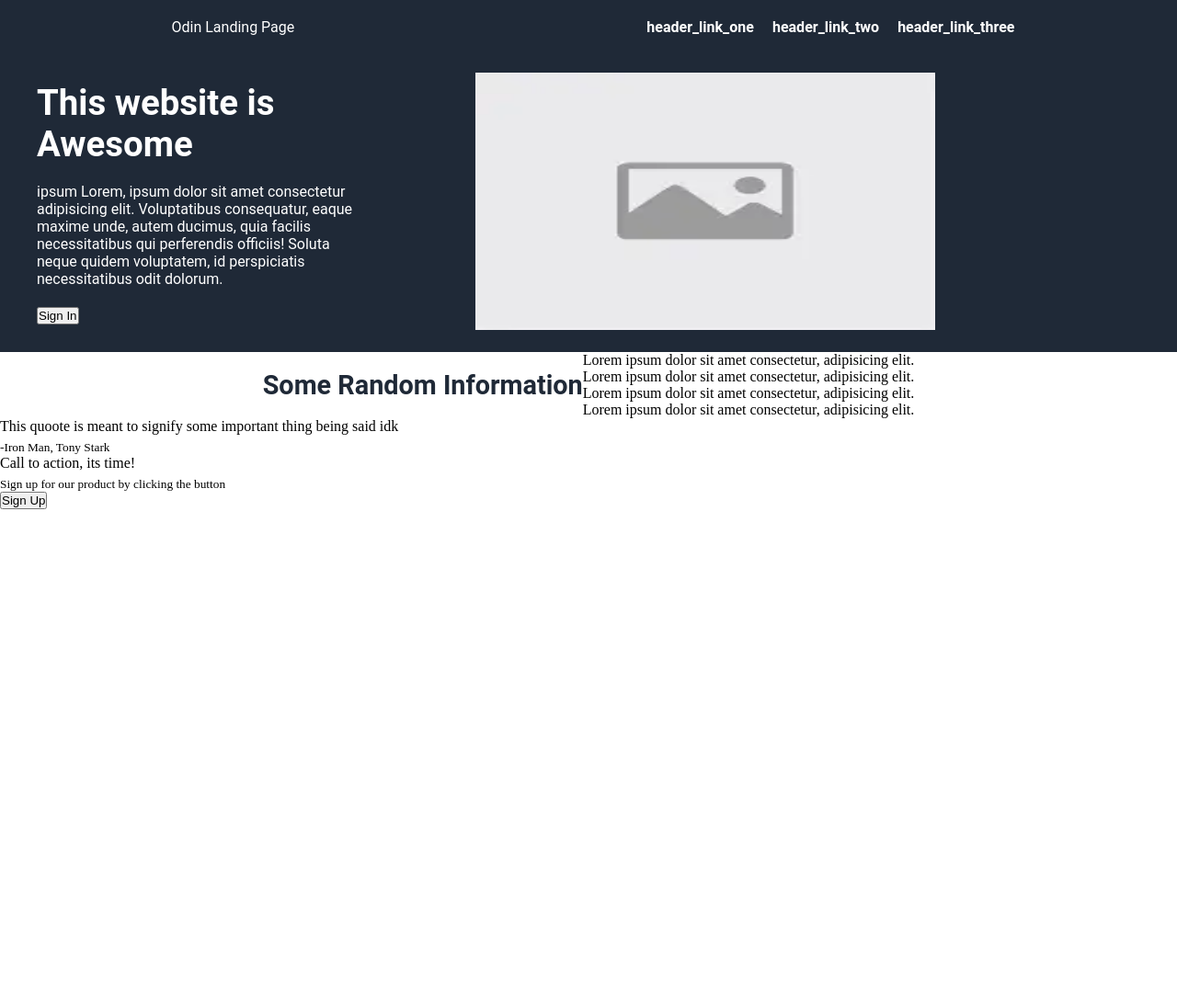
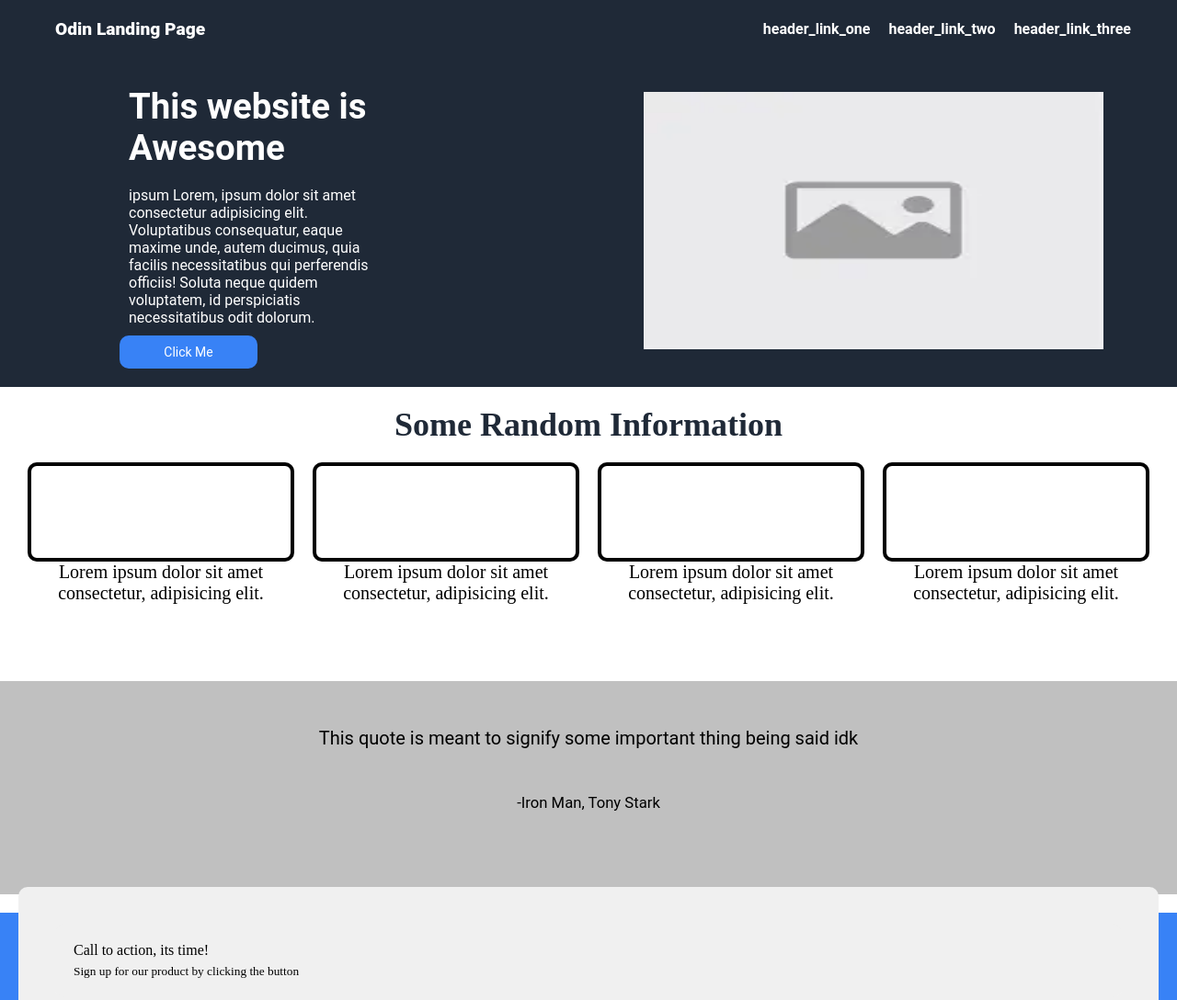
Before and after one commit to LeGoober/OdinProject-The_Landing_Page_Project, a plain HTML site: page index.html in a window 1280 px wide. Shown: the top 1088 px of the page at 92% size. Before the commit the page ends 800 px from the top, so only its background shows below. Drawn offline with Linux system fonts and the light colour scheme.

Commit message:
Continued on working on the progression of the landing page and made substantial progress with teh layout and configuration of the HTML and CSS elements

```diff
--- a/index.html
+++ b/index.html
@@ -39,9 +39,7 @@
                             Soluta neque quidem voluptatem, id perspiciatis necessitatibus odit dolorum.
                         </p>
                     </div>
-                    <div class="header-button">
-                        <input type="button" value="Sign In" onclick="alert('Button Clicked')" />
-                    </div>
+                        <button class="header-button">Click Me</button>
                 </div>
 
                 <div class="header-item-two">
@@ -60,31 +58,29 @@
         - paragraphs under the flex items
     ***************************************     -->
     <div class="random-information-container">
-        <div class="container-heading">
-            <h2>Some Random Information</h2>
-        </div>
+        <div class="container-heading">Some Random Information</div>
         <div class="flex-item-container">
-            <div class="flex-items one">
-                <div class="flex-items"></div>
-                <div class="flex-items text">
+            <div class="flex-item">
+                <div class="display-flex-item"></div>
+                <div class="display-flex-text">
                     Lorem ipsum dolor sit amet consectetur, adipisicing elit.
                 </div>
             </div>
-            <div class="flex-items two">
-                <div class="flex-items"></div>
-                <div class="flex-items text">
+            <div class="flex-item">
+                <div class="display-flex-item"></div>
+                <div class="display-flex-text">
                     Lorem ipsum dolor sit amet consectetur, adipisicing elit.
                 </div>
             </div>
-            <div class="flex-items three">
-                <div class="flex-items"></div>
-                <div class="flex-items text">
+            <div class="flex-item">
+                <div class="display-flex-item"></div>
+                <div class="display-flex-text">
                     Lorem ipsum dolor sit amet consectetur, adipisicing elit.
                 </div>
             </div>
-            <div class="flex-items four">
-                <div class="flex-items"></div>
-                <div class="flex-items text">
+            <div class="flex-item">
+                <div class="display-flex-item"></div>
+                <div class="display-flex-text">
                     Lorem ipsum dolor sit amet consectetur, adipisicing elit.
                 </div>
             </div>
@@ -98,10 +94,29 @@
         made the quote
     ***************************************     -->
     <div class="quote-container">
-        <div class="quote item">
-            <p>This quoote is meant to signify some important thing being said idk</p>
-            <div class="quote item-text">
+        <div class="quote-item-text">
+            <p>This quote is meant to signify some important thing being said idk</p>
+            <div class="quote-item">
                 <p><sub>-Iron Man, Tony Stark</sub></p>
+            </div>
+        </div>
+    </div>
+
+
+    <!-- ***************************************
+        SETTING THE CONTENT OF THE BOTTOM SECTION
+        - 1 Quote placed in the center of the container
+        - some subtext placed to highlight the person who
+        made the quote
+    ***************************************     -->
+    <div class="bottom-container">
+        <div class="bottom-item">
+            <div class="bottom-item text">
+                <p>Call to action, its time!</p>
+                <p><sub>Sign up for our product by clicking the button</sub></p>
+            </div>
+            <div class="bottom-item button">
+                <input type="button" value="Sign Up" onclick="alert('User successfully signed up')" />
             </div>
         </div>
     </div>
@@ -115,10 +130,6 @@
     <footer>
         <div class="footer-container">
             <div class="footer-item">
-                <div class="footer-item text">
-                    <p>Call to action, its time!</p>
-                    <p><sub>Sign up for our product by clicking the button</sub></p>
-                </div>
                 <div class="footer-item button">
                     <input type="button" value="Sign Up" onclick="alert('User successfully signed up')" />
                 </div>
--- a/styles.css
+++ b/styles.css
@@ -1,9 +1,3 @@
-* {
-    margin: 0;
-    padding: 0;
-    box-sizing: border-box;
-}
-
 /* *************************
     HEADER SYTLING CONFIGURATION
     - header-container
@@ -49,14 +43,36 @@ header {
     STYLING FOR THE NAVIGATION CONTAINER
 ************************* */
 
+* {
+    margin: 0;
+    padding: 0;
+    box-sizing: border-box;
+}
 
 .header-container {
     background-color: #1F2937;
     color: #fff;
+    display: flex;
+    flex-direction: column;
+}
+
+.navigation-container {
+    display: flex;
+    justify-content: space-between;
+    align-items: center;
+    padding: 10px 0;
+    gap: 10px;
+    flex-direction: row;
+    font-family: 'Roboto', sans-serif;
+
 }
 
 .logo-container {
     padding: 10px;
+    margin-left: 50px;
+    font-weight: 900;
+    font-size: larger;
+    font-family: 'Roboto', sans-serif;
 }
 
 .header-links {
@@ -64,18 +80,10 @@ header {
     gap: 20px;
     text-decoration: none;
     font-weight: bold;
+    margin-right: 50px;
 }
 
-.navigation-container {
-    display: flex;
-    justify-content: space-around;
-    align-items: center;
-    padding: 10px 0;
-    gap: 20px;
-    flex-direction: row;
-    font-family: 'Roboto', sans-serif;
 
-}
 
 /* *************************
     STYLING FOR THE HEADER CONTAINER
@@ -87,7 +95,8 @@ header {
     /* for horizontal spacing */
     align-items: center;
     /* or stretch/flex-start as needed */
-    gap: 60px;
+    gap: 250px;
+    margin-left: 100px;
 }
 
 .header-item-one {
@@ -101,12 +110,10 @@ header {
 
 .header-item-two {
     margin-right: 0px;
-    padding: 10px;
-    margin: 10px 20px;
-    flex-wrap: wrap;
+    width: 100%;
     display: flex;
     flex: 2;
-
+    align-items: center;
 }
 
 .header-title {
@@ -122,15 +129,19 @@ header {
     font-family: 'Roboto', sans-serif;
 }
 
-.header-button {
+.header-button,
+input[type="button"] {
     padding: 10px;
     font-weight: 400;
     font-family: 'Roboto', sans-serif;
-}
-
-button {
-    width: 50px;
-    height: 100px;
+    text-align: center;
+    font-size: 14px;
+    color: #ffffff;
+    padding: 10px;
+    width: 150px;
+    border: 0;
+    border-radius: 10px;
+    background: #3882f6;
 }
 
 .header-image {
@@ -146,35 +157,103 @@ img {
     STYLING FOR THE RANDOM INFORMATION CONTAINER
 ************************* */
 .random-information-container {
+    height: 300px;
+    flex-wrap: wrap;
+    flex-direction: column;
+}
+
+.container-heading {
+    text-align: center;
+    font-size: 36px;
+    font-weight: 900;
+    color: #1F2937;
     display: flex;
+    margin: 20px 10px;
     justify-content: center;
     align-items: center;
 }
 
-.container-heading {
-    font-weight: 36px;
-    font-size: larger;
-    color: #1F2937;
-    font-family: 'Roboto', sans-serif;
+
+.flex-item-container {
+    display: flex;
+    justify-content: space-between;
+    align-items: center;
+    margin: 20px 30px;
+    gap: 20px;
 }
 
-
-.flex-items,
-.one {
+.display-flex-item {
     flex: 1;
+    border: 4px solid black;
+    padding: 50px 20px;
+    gap: 10px;
+    border-radius: 10px;
 }
 
-.flex-items,
-.two {
-    flex: 2;
+.display-flex-text {
+    text-align: center;
+    font-size: 20px;
+    font-weight: 400;
 }
 
-.flex-items,
-.three {
-    flex: 3;
+.flex-item-one,
+.flex-item-two,
+.flex-item-three,
+.flex-item-four {
+    gap: 40px;
+    display: flex;
+    flex-direction: column;
+    align-items: stretch;
 }
 
-.flex-items,
-.four {
-    flex: 4;
+.quote-container {
+    display: flex;
+    flex-direction: row;
+    justify-content: space-between;
+    align-items: center;
+    background-color: silver;
+    padding: 50px;
 }
+
+.quote-item {
+    flex: 1;
+    padding: 20px;
+    margin: 20px;
+    border-radius: 10px;
+}
+
+.quote-item-text {
+    flex: 1;
+    font-weight: 900;
+    font-size: larger;
+    font-family: 'Roboto', sans-serif;
+    text-align: center;
+    font-size: 20px;
+    font-weight: 400;
+}
+
+.bottom-container {
+    display: flex;
+    justify-content: center;
+    align-items: center;
+    margin: 20px 0;
+    height: 200px;
+    background-color: #3882F6;
+}
+
+.bottom-item {
+    flex: 1;
+    padding: 20px;
+    margin: 20px;
+    border-radius: 10px;
+    background-color: #f0f0f0;
+}
+
+.footer-container {
+    display: flex;
+    justify-content: center;
+    align-items: center;
+    background-color: #1F2937;
+    color: #fff;
+    padding: 20px;
+}
```
